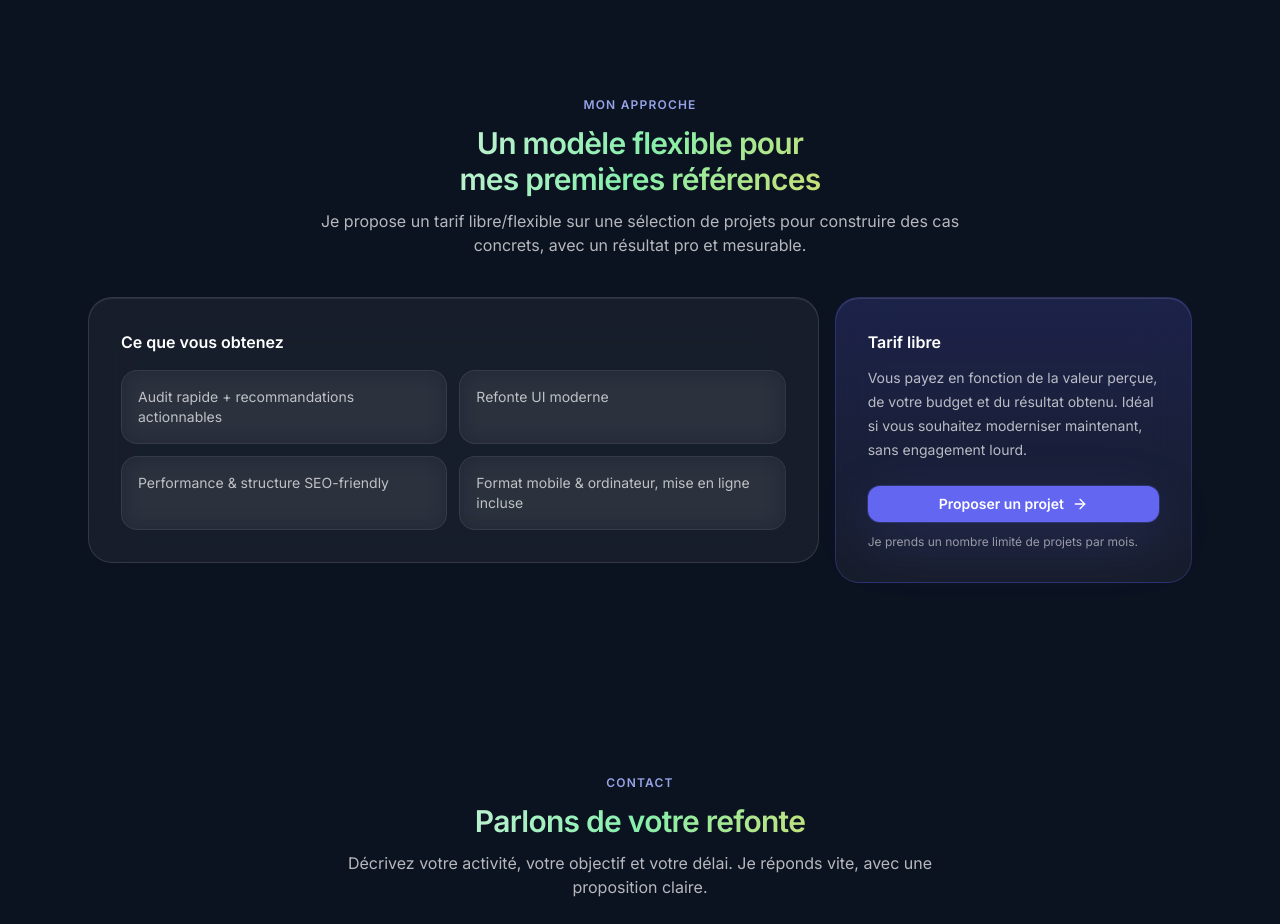
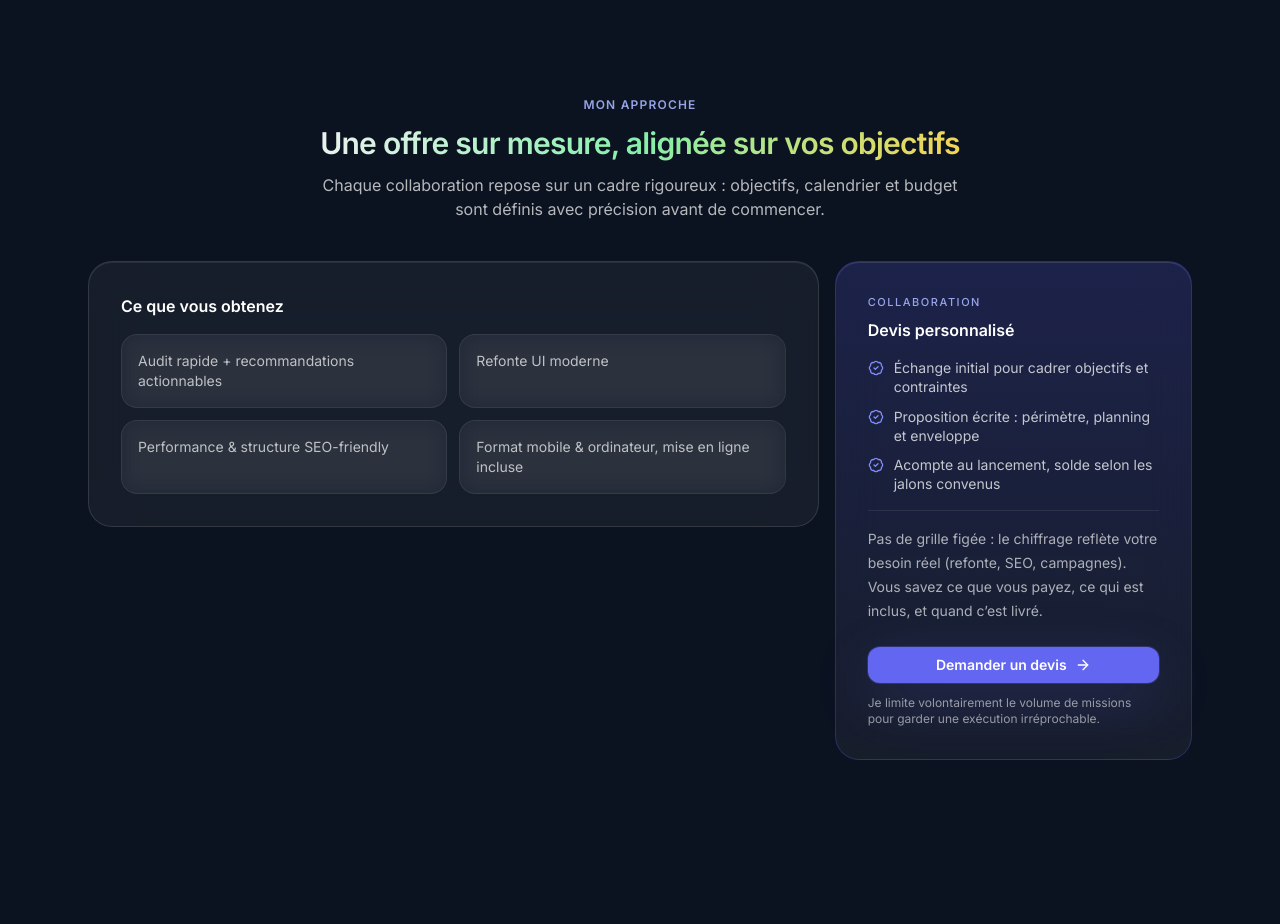
Before and after one commit to roangls-droid/webmo, a React (Vite) app: page / in a window 1280 px wide. Shown: the part 2000-2924 px from the top of the page. Built offline with nearby package versions, Linux system fonts and the light colour scheme.

Commit message:
Section Mon approche: offre sur mesure, devis et copy FR mise à jour
Made-with: Cursor

```diff
--- a/src/App.tsx
+++ b/src/App.tsx
@@ -69,19 +69,25 @@ const COPY = {
     },
     approach: {
       eyebrow: "Mon approche",
-      title: "Un modèle flexible pour mes premières références",
+      title: "Une offre sur mesure, alignée sur vos objectifs",
       subtitle:
-        "Je propose un tarif libre/flexible sur une sélection de projets pour construire des cas concrets, avec un résultat pro et mesurable.",
+        "Chaque collaboration repose sur un cadre rigoureux : objectifs, calendrier et budget sont définis avec précision avant de commencer.",
       got: "Ce que vous obtenez",
       i1: "Audit rapide + recommandations actionnables",
       i2: "Refonte UI moderne",
       i3: "Performance & structure SEO-friendly",
       i4: "Format mobile & ordinateur, mise en ligne incluse",
-      priceTitle: "Tarif libre",
+      priceEyebrow: "Collaboration",
+      priceTitle: "Devis personnalisé",
+      pricePoints: [
+        "Échange initial pour cadrer objectifs et contraintes",
+        "Proposition écrite : périmètre, planning et enveloppe",
+        "Acompte au lancement, solde selon les jalons convenus",
+      ],
       priceDesc:
-        "Vous payez en fonction de la valeur perçue, de votre budget et du résultat obtenu. Idéal si vous souhaitez moderniser maintenant, sans engagement lourd.",
-      propose: "Proposer un projet",
-      limited: "Je prends un nombre limité de projets par mois.",
+        "Pas de grille figée : le chiffrage reflète votre besoin réel (refonte, SEO, campagnes). Vous savez ce que vous payez, ce qui est inclus, et quand c’est livré.",
+      propose: "Demander un devis",
+      limited: "Je limite volontairement le volume de missions pour garder une exécution irréprochable.",
     },
     contact: {
       eyebrow: "Contact",
@@ -120,7 +126,7 @@ const COPY = {
       eyebrow: "Services",
       title: "Complete modernization focused on conversion",
       subtitle:
-        "Design, acquisition, and local visibility. Delivered fast with product-level quality.",
+        "Modern design, optimized Google visibility, and fast delivery to boost your results starting now.",
       s1t: "Website Redesign",
       s1d: "Visual modernization, premium typography, and smooth mobile experience.",
       s2t: "SEO Campaigns",
@@ -142,19 +148,25 @@ const COPY = {
     },
     approach: {
       eyebrow: "My approach",
-      title: "A flexible model for my first references",
+      title: "A tailored offer built around your goals",
       subtitle:
-        "I offer flexible/free pricing on selected projects to build concrete case studies with measurable professional outcomes.",
+        "Every engagement starts with a brief and a clear scope: deliverables, milestones, and budget are agreed before work begins — the same rigor as the live projects in my portfolio.",
       got: "What you get",
       i1: "Quick audit + actionable recommendations",
       i2: "Modern UI redesign",
       i3: "Performance & SEO-friendly structure",
       i4: "Responsive delivery, ready to publish",
-      priceTitle: "Flexible pricing",
+      priceEyebrow: "How we work",
+      priceTitle: "Custom quote",
+      pricePoints: [
+        "Discovery call to align goals and constraints",
+        "Written proposal: scope, timeline, and budget",
+        "Deposit at kickoff, balance tied to agreed milestones",
+      ],
       priceDesc:
-        "You pay based on perceived value, your budget, and results achieved. Ideal if you want to modernize now without heavy commitment.",
-      propose: "Propose a project",
-      limited: "I take a limited number of projects each month.",
+        "No one-size-fits-all pricing: the quote reflects your actual needs (redesign, SEO, campaigns). You know what you pay, what’s included, and when it ships.",
+      propose: "Request a quote",
+      limited: "I intentionally limit workload to keep execution standards high.",
     },
     contact: {
       eyebrow: "Contact",
@@ -463,8 +475,19 @@ export default function App() {
 
               <MotionInView delay={0.07}>
                 <div className="rounded-3xl border border-brand-500/25 bg-gradient-to-b from-brand-500/20 to-white/[0.05] p-6 shadow-[inset_0_1px_0_0_rgba(255,255,255,0.12)] backdrop-blur-xl sm:p-8">
-                  <h3 className="text-base font-semibold text-white">{t.approach.priceTitle}</h3>
-                  <p className="mt-3 text-sm leading-6 text-white/70">
+                  <p className="text-[11px] font-medium uppercase tracking-[0.14em] text-brand-300/90">
+                    {t.approach.priceEyebrow}
+                  </p>
+                  <h3 className="mt-2 text-base font-semibold text-white">{t.approach.priceTitle}</h3>
+                  <ul className="mt-4 space-y-2.5">
+                    {t.approach.pricePoints.map((line) => (
+                      <li key={line} className="flex gap-2.5 text-sm leading-snug text-white/75">
+                        <BadgeCheck className="mt-0.5 h-4 w-4 shrink-0 text-brand-400" aria-hidden />
+                        <span>{line}</span>
+                      </li>
+                    ))}
+                  </ul>
+                  <p className="mt-4 border-t border-white/[0.08] pt-4 text-sm leading-6 text-white/65">
                     {t.approach.priceDesc}
                   </p>
                   <div className="mt-6">
```
